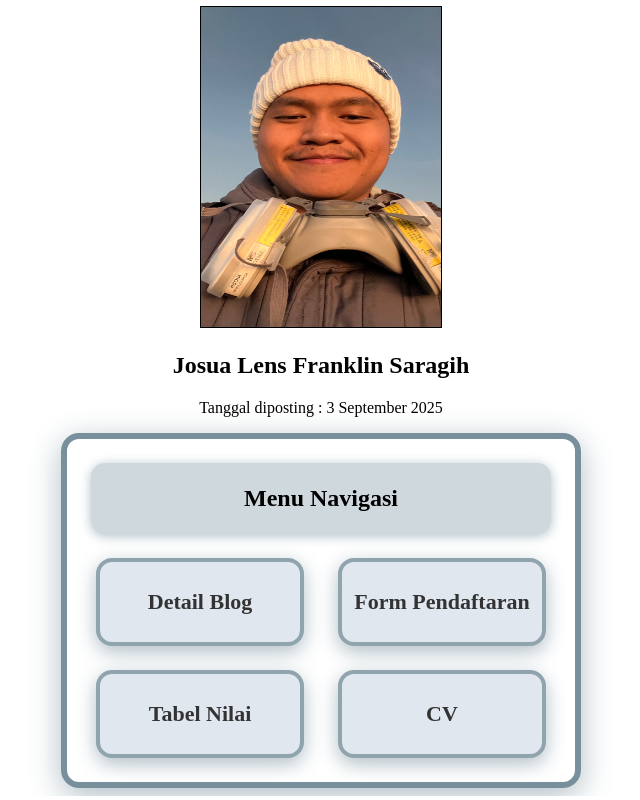
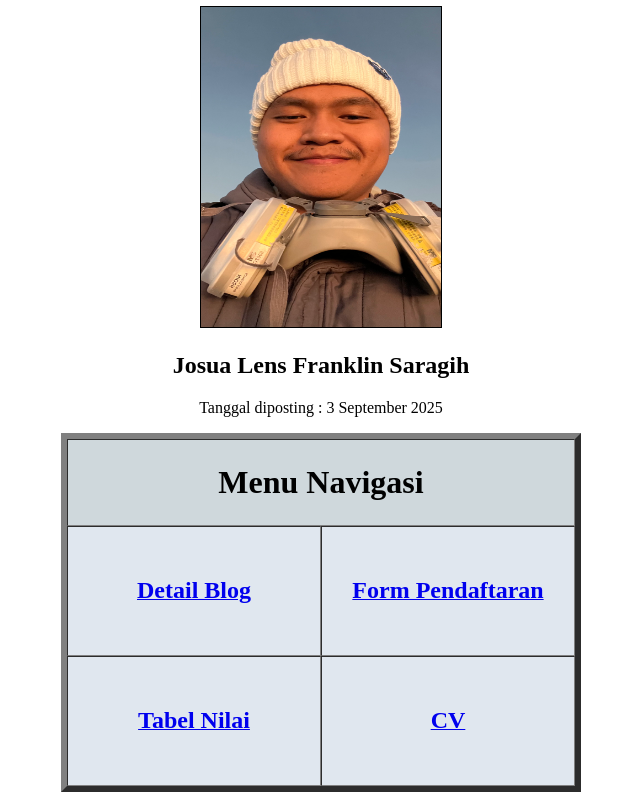
Before and after one commit to josuaasrgh/latihan-html, a plain HTML site: page blog.html in a window 1280 px wide. Shown: the part 1106-1906 px from the top of the page, without its empty margins (319-959 px from the left). Drawn offline with Linux system fonts and the light colour scheme.

Commit message:
Update blog.html

```diff
--- a/blog.html
+++ b/blog.html
@@ -35,85 +35,33 @@
   </article>
 
   <div align="center">
-    <table border="0" cellpadding="0" cellspacing="24" width="520" style="border-collapse:separate; border:6px solid #78909c; box-shadow:0 8px 32px #b0bec5; border-radius:18px;">
-      <tr>
-        <th colspan="2" style="font-size:24px; padding:22px 0; background:#cfd8dc; border-radius:14px; box-shadow:0 2px 12px #b0bec5; font-weight:bold;">
-          Menu Navigasi
+    <table border="6" cellpadding="24" cellspacing="0" width="520">
+      <tr bgcolor="#cfd8dc">
+        <th colspan="2">
+          <font size="6"><b>Menu Navigasi</b></font>
         </th>
       </tr>
       <tr>
-        <td align="center">
-          <a href="detail-blog.html" style="
-            display:inline-block;
-            width:200px;
-            height:80px;
-            line-height:80px;
-            font-size:22px;
-            font-weight:bold;
-            background:#e0e7ef;
-            color:#333;
-            text-decoration:none;
-            border-radius:16px;
-            box-shadow:0 6px 20px #b0bec5;
-            border:4px solid #90a4ae;
-            transition:box-shadow 0.2s, background 0.2s;">
-            Detail Blog
+        <td align="center" bgcolor="#e0e7ef" width="200" height="80">
+          <a href="detail-blog.html">
+            <font size="5"><b>Detail Blog</b></font>
           </a>
         </td>
-        <td align="center">
-          <a href="form.html" style="
-            display:inline-block;
-            width:200px;
-            height:80px;
-            line-height:80px;
-            font-size:22px;
-            font-weight:bold;
-            background:#e0e7ef;
-            color:#333;
-            text-decoration:none;
-            border-radius:16px;
-            box-shadow:0 6px 20px #b0bec5;
-            border:4px solid #90a4ae;
-            transition:box-shadow 0.2s, background 0.2s;">
-            Form Pendaftaran
+        <td align="center" bgcolor="#e0e7ef" width="200" height="80">
+          <a href="form.html">
+            <font size="5"><b>Form Pendaftaran</b></font>
           </a>
         </td>
       </tr>
       <tr>
-        <td align="center">
-          <a href="nilai.html" style="
-            display:inline-block;
-            width:200px;
-            height:80px;
-            line-height:80px;
-            font-size:22px;
-            font-weight:bold;
-            background:#e0e7ef;
-            color:#333;
-            text-decoration:none;
-            border-radius:16px;
-            box-shadow:0 6px 20px #b0bec5;
-            border:4px solid #90a4ae;
-            transition:box-shadow 0.2s, background 0.2s;">
-            Tabel Nilai
+        <td align="center" bgcolor="#e0e7ef" width="200" height="80">
+          <a href="nilai.html">
+            <font size="5"><b>Tabel Nilai</b></font>
           </a>
         </td>
-        <td align="center">
-          <a href="cv.html" style="
-            display:inline-block;
-            width:200px;
-            height:80px;
-            line-height:80px;
-            font-size:22px;
-            font-weight:bold;
-            background:#e0e7ef;
-            color:#333;
-            text-decoration:none;
-            border-radius:16px;
-            box-shadow:0 6px 20px #b0bec5;
-            border:4px solid #90a4ae;
-            transition:box-shadow 0.2s, background 0.2s;">
-            CV
+        <td align="center" bgcolor="#e0e7ef" width="200" height="80">
+          <a href="cv.html">
+            <font size="5"><b>CV</b></font>
           </a>
         </td>
       </tr>
```
